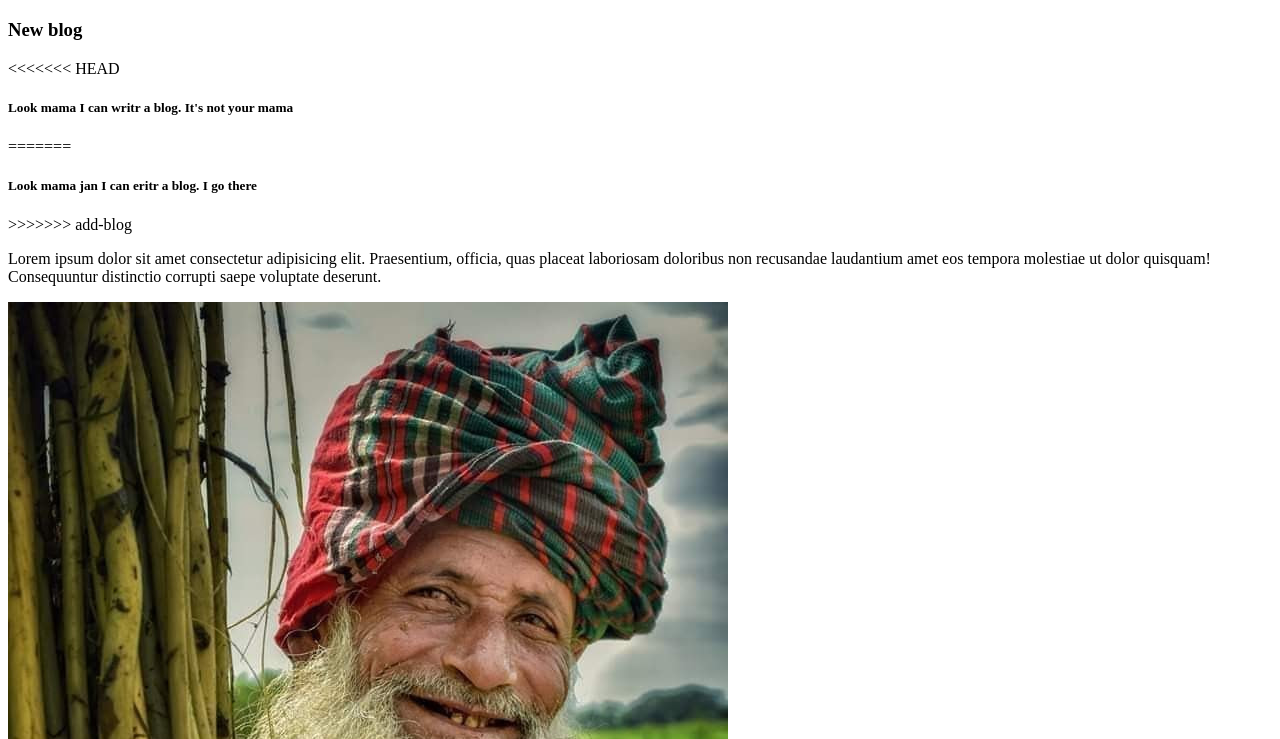
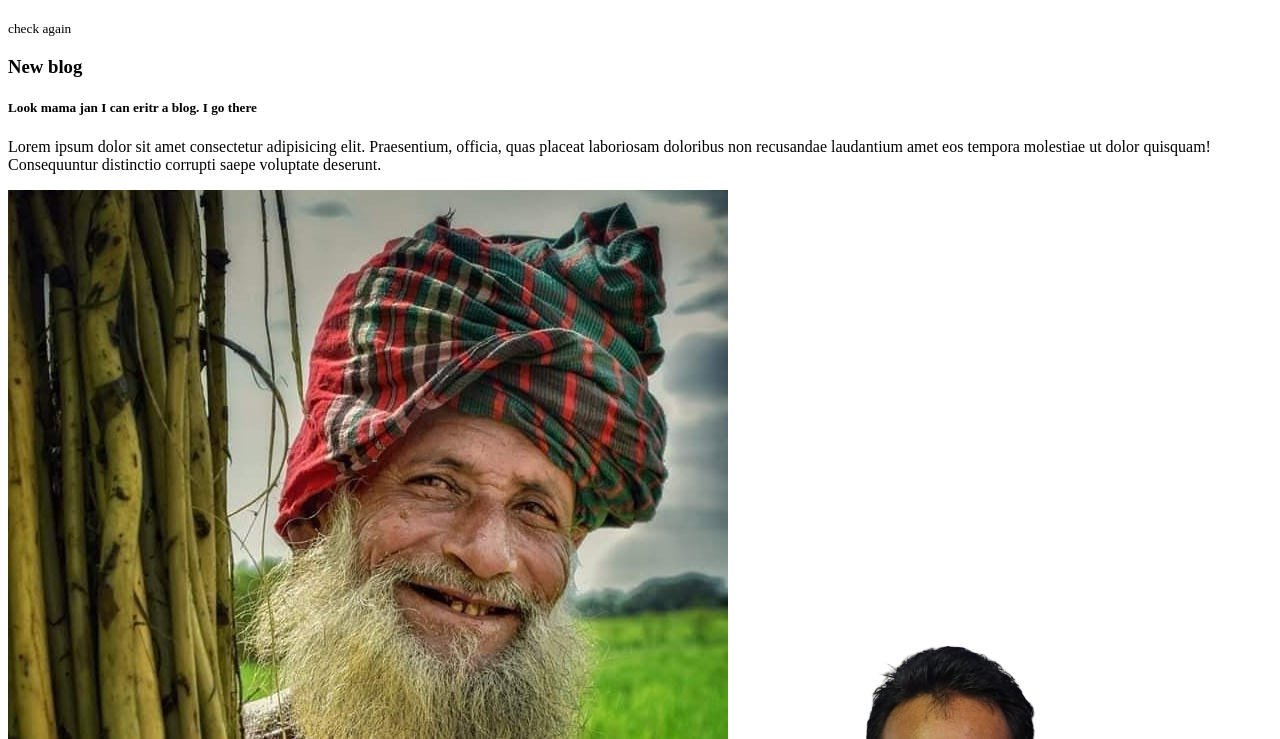
Before and after one commit to SajjadxHossain/my-third-repo, a plain HTML site: page index.html in a window 1280 px wide. Shown: the part 61-800 px from the top of the page. Drawn offline with Linux system fonts and the light colour scheme.

Commit message:
checkfile

```diff
--- a/index.html
+++ b/index.html
@@ -8,12 +8,9 @@
 </head>
 <body>
     <h1>This is my third repo</h1>
+    <small>check again</small>
     <div><h3>New blog</h3>
-<<<<<<< HEAD
-    <h5>Look mama I can writr a blog. It's not your mama</h5>
-=======
     <h5>Look mama jan I can eritr a blog. I go there</h5>
->>>>>>> add-blog
 <p>Lorem ipsum dolor sit amet consectetur adipisicing elit. Praesentium, officia, quas placeat laboriosam doloribus non recusandae laudantium amet eos tempora molestiae ut dolor quisquam! Consequuntur distinctio corrupti saepe voluptate deserunt.</p></div>
     <img src="hasi.jpg" alt="">
     <img src="sajjad.png" alt="">
```
